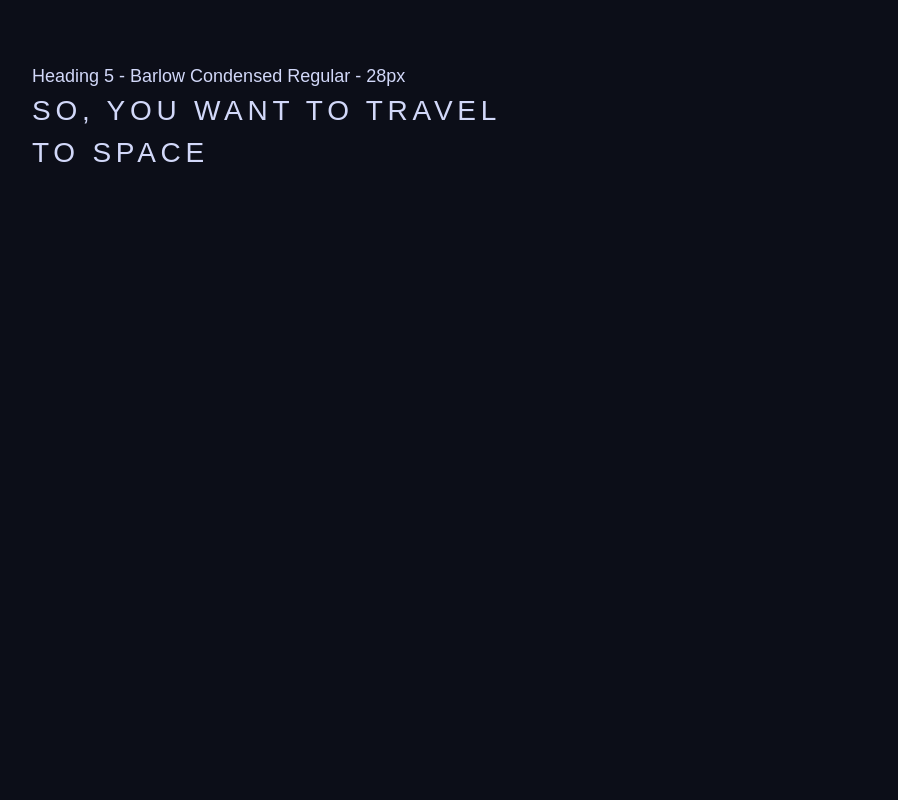
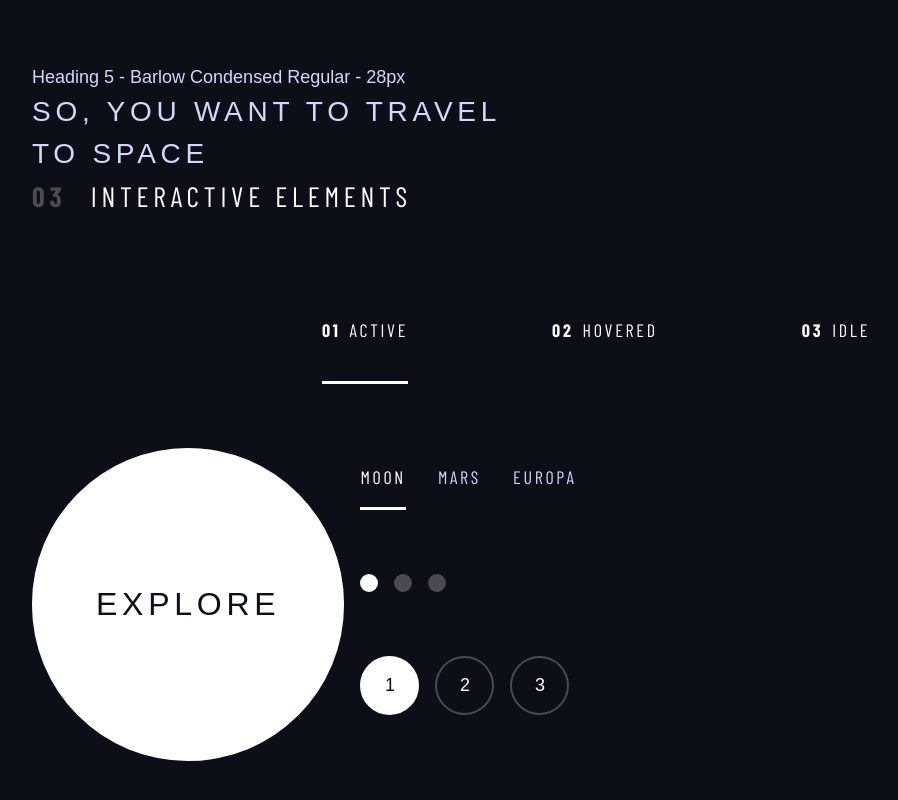
Before and after one commit to LesBurdock/ui_design_web, a Next.js app: page /designSystem in a window 1280 px wide. Shown: the part 986-1786 px from the top of the page, without its empty margins (44-942 px from the left). Before the commit the page ends 1160 px from the top, so only its background shows below. Built offline with nearby package versions, Linux system fonts and the light colour scheme; a web font is replaced by a local one.

Commit message:
interactive lements

```diff
--- a/src/app/designSystem/page.tsx
+++ b/src/app/designSystem/page.tsx
@@ -1,4 +1,5 @@
 // app/about/page.jsx
+import React from "react";
 import styles from "../page.module.css";
 
 export default function DesignSystem() {
@@ -53,52 +54,100 @@ export default function DesignSystem() {
             </div>
           </div>
         </section>
-        <section id="typography" >
-          <h2>
+        <section id="typography">
+          <h2 className={styles.numbered_title}>
             <span>02 </span>Typography
           </h2>
           <div className={styles.flex}>
-            <div className={`flow ${styles.flexg100}`} style={{ "--flow_space": "4rem" } as React.CSSProperties}>
+            <div
+              className={`flow ${styles.flexg100}`}
+              style={{ "--flow_space": "4rem" } as React.CSSProperties}
+            >
               <div>
-                <p className={`${styles.fgLight} ${styles.serif}`}>Heading 1 - Bellefair Regular - 150px</p>
-                <p className={`${styles.fs_900} ${styles.uppercase} ${styles.fgWhite} ${styles.serif}`}>Earth</p>
+                <p className={`${styles.fgLight} ${styles.serif}`}>
+                  Heading 1 - Bellefair Regular - 150px
+                </p>
+                <p
+                  className={`${styles.fs_900} ${styles.uppercase} ${styles.fgWhite} ${styles.serif}`}
+                >
+                  Earth
+                </p>
               </div>
               <div>
-                <p className={styles.fgLight}>Heading 2 - Bellefair Regular - 100px</p>
-                <p className={`${styles.fs_800} ${styles.uppercase} ${styles.fgWhite} ${styles.serif} `}>Venus</p>
+                <p className={styles.fgLight}>
+                  Heading 2 - Bellefair Regular - 100px
+                </p>
+                <p
+                  className={`${styles.fs_800} ${styles.uppercase} ${styles.fgWhite} ${styles.serif} `}
+                >
+                  Venus
+                </p>
               </div>
               <div>
-                <p className={styles.fgLight}>Heading 3 - Bellefair Regular - 56px</p>
-                <p className={`${styles.fs_700} ${styles.uppercase} ${styles.fgWhite} ${styles.serif}`}>Jupiter & Saturn</p>
+                <p className={styles.fgLight}>
+                  Heading 3 - Bellefair Regular - 56px
+                </p>
+                <p
+                  className={`${styles.fs_700} ${styles.uppercase} ${styles.fgWhite} ${styles.serif}`}
+                >
+                  Jupiter & Saturn
+                </p>
               </div>
               <div>
-                <p className={styles.fgLight}>Heading 4 - Bellefair Regular - 32px</p>
-                <p className={`${styles.fs_600} ${styles.uppercase} ${styles.fgWhite} ${styles.serif}`}>Uranus, Neptune, & Pluto</p>
+                <p className={styles.fgLight}>
+                  Heading 4 - Bellefair Regular - 32px
+                </p>
+                <p
+                  className={`${styles.fs_600} ${styles.uppercase} ${styles.fgWhite} ${styles.serif}`}
+                >
+                  Uranus, Neptune, & Pluto
+                </p>
               </div>
               <div>
-                <p className={`${styles.fgLight} ${styles.sans}`}>Heading 5 - Barlow Condensed Regular - 28px</p>
-                <p className={`${styles.fs_500} ${styles.uppercase} ${styles.fgLight} ${styles.letter_spacing_1} ${styles.sans}`}>So, you want to travel to space</p>
+                <p className={`${styles.fgLight} ${styles.sans}`}>
+                  Heading 5 - Barlow Condensed Regular - 28px
+                </p>
+                <p
+                  className={`${styles.fs_500} ${styles.uppercase} ${styles.fgLight} ${styles.letter_spacing_1} ${styles.sans}`}
+                >
+                  So, you want to travel to space
+                </p>
               </div>
             </div>
 
-            <div className={`flow ${styles.flexg100}`} style={{ "--flow_space": "4rem" } as React.CSSProperties}>
+            <div
+              className={`flow ${styles.flexg100}`}
+              style={{ "--flow_space": "4rem" } as React.CSSProperties}
+            >
               <div>
-                <p className={`${styles.fgLight} ${styles.serif}`}>Subheading 1 - Bellefair Regular - 28px</p>
-                <p className={`${styles.fgWhite} ${styles.fs_600}`}>384,400 km</p>
+                <p className={`${styles.fgLight} ${styles.serif}`}>
+                  Subheading 1 - Bellefair Regular - 28px
+                </p>
+                <p className={`${styles.fgWhite} ${styles.fs_600}`}>
+                  384,400 km
+                </p>
               </div>
               <div>
                 <p className={`${styles.fgLight}`}>
                   Subheading 2 - Barlow Condensed Regular - 14px - 2.35
                   Character Space
                 </p>
-                <p className={`${styles.fgWhite} ${styles.sansCond} ${styles.fs_400} ${styles.letter_spacing_3}`}>Avg. Distance</p>
+                <p
+                  className={`${styles.fgWhite} ${styles.sansCond} ${styles.fs_400} ${styles.letter_spacing_3}`}
+                >
+                  Avg. Distance
+                </p>
               </div>
               <div>
                 <p className={`${styles.fgLight}`}>
                   Nav Text - Barlow Condensed Regular - 16px - 2.7 Character
                   Space
                 </p>
-                <p className={`${styles.fgWhite} ${styles.sansCond} ${styles.fs_400} ${styles.letter_spacing_2}`}>Europa</p>
+                <p
+                  className={`${styles.fgWhite} ${styles.sansCond} ${styles.fs_400} ${styles.letter_spacing_2}`}
+                >
+                  Europa
+                </p>
               </div>
               <div>
                 <p className={`${styles.fgLight}`}>Body Text</p>
@@ -117,9 +166,134 @@ export default function DesignSystem() {
                   Suspendisse potenti.Lorem ipsum dolor sit amet, consectetuer
                   adipiscing elit. Phasellus hendrerit. Pellentesque aliquet
                   nibh nec urna. In nisi neque, aliquet vel, dapibus id, mattis
-                  vel, nisi.{" "}
+                  vel, nisi.
                 </p>
-              </div>{" "}
+              </div>
+            </div>
+          </div>
+        </section>
+        <section
+          className={`flow ${styles.flexg100}`}
+          style={{ "--flow_space": "4rem" } as React.CSSProperties}
+          id="interactive-elements"
+        >
+          <h2 className={styles.numbered_title}>
+            <span>03</span> Interactive elements
+          </h2>
+
+          {/* //navigation// */}
+          <div>
+            <nav>
+              <ul
+                className={`${styles.primary_navigation} ${styles.underline_indicators} ${styles.flex}`}
+              >
+                <li className={styles.active}>
+                  <a
+                    className={`${styles.fgWhite} ${styles.sansCond} ${styles.uppercase} ${styles.letter_spacing_2} `}
+                    href="#"
+                  >
+                    <span>01</span>Active
+                  </a>
+                </li>
+                <li>
+                  <a
+                    className={`${styles.fgWhite} ${styles.sansCond} ${styles.uppercase} ${styles.letter_spacing_2} `}
+                    href="#"
+                  >
+                    <span>02</span>Hovered
+                  </a>
+                </li>
+                <li>
+                  <a
+                    className={`${styles.fgWhite} ${styles.sansCond} ${styles.uppercase} ${styles.letter_spacing_2} `}
+                    href="#"
+                  >
+                    <span>03</span>Idle
+                  </a>
+                </li>
+              </ul>
+            </nav>
+          </div>
+
+          <div className={styles.flex}>
+            <div>
+              {/* <!-- explore button --> */}
+              <a
+                href="#"
+                className={`${styles.large_button} ${styles.bgWhite} ${styles.fgDark} ${styles.fs_600} ${styles.uppercase} ${styles.letter_spacing_1} ${styles.sans} `}
+              >
+                Explore
+              </a>
+            </div>
+
+            <div className={`flow ${styles.flexg100}`} style={{ marginBottom: "50vh" } as React.CSSProperties}>
+              {/* <!-- Tabs --> */}
+              <div
+                role="tablist"
+                className={`${styles.underline_indicators} ${styles.flex} ${styles.tab_group}`}
+              >
+                <button
+                  role="tab"
+                  aria-selected="true"
+                  className={`${styles.fgLight} ${styles.bgDark} ${styles.sansCond} ${styles.uppercase} ${styles.letter_spacing_2}`}
+                >
+                  Moon
+                </button>
+                <button
+                  role="tab"
+                  aria-selected="false"
+                  className={`${styles.fgLight} ${styles.bgDark} ${styles.sansCond} ${styles.uppercase} ${styles.letter_spacing_2}`}
+                >
+                  Mars
+                </button>
+                <button
+                  role="tab"
+                  aria-selected="false"
+                  className={`${styles.fgLight} ${styles.bgDark} ${styles.sansCond} ${styles.uppercase} ${styles.letter_spacing_2}`}
+                >
+                  Europa
+                </button>
+              </div>
+
+              {/* <!-- Dots --> */}
+              <div className={`${styles.flex} ${styles.dot_indicators}`}>
+              <button
+                  role="tab"
+                  aria-selected="true"
+                ><span  className={`${styles.sr_only}`}
+                >   slide title</span>
+                </button>
+                <button
+                  role="tab"
+                  aria-selected="false"
+                ><span  className={`${styles.sr_only}`}
+                >   slide title</span>
+                </button>
+                <button
+                  role="tab"
+                  aria-selected="false"
+                ><span  className={`${styles.sr_only}`}
+                >   slide title</span>
+                </button>
+                </div>
+              {/* <!-- Numbers --> */}
+              <div className={`${styles.flex} ${styles.number_indicators}`}>
+              <button
+                  role="tab"
+                  aria-selected="true"
+                >1
+                </button>
+                <button
+                  role="tab"
+                  aria-selected="false"
+                >2
+                </button>
+                <button
+                  role="tab"
+                  aria-selected="false"
+                >3
+                </button>
+                </div>
             </div>
           </div>
         </section>
--- a/src/app/globals.css
+++ b/src/app/globals.css
@@ -20,7 +20,7 @@ body{
           --ff_serif: var(--font-bellefair), serif;
           --ff_sans_cond: var(--font-barlow-condensed), sans-serif;
           --ff_sans_normal:var(--font-barlow), sans-serif;
-  background-color:hsl(var(--clr-dark));
+  background-color:hsl( var(--clr-dark));
   color: hsl( var(--clr-white) );
   font-family: var(--ff_serif);
   font-size: var(--fs-400)
--- a/src/app/page.module.css
+++ b/src/app/page.module.css
@@ -19,12 +19,8 @@
     margin-inline: auto;
     max-width: 1200px;
   }
-/*this is the lobotomised owl it allows padding around all the sibling elements except the first*/
-  .flow > *:where(:not(:first-child)) {
-    margin-top: 1rem;
-    outline: 1px solid red;
-}
-  .sr-only {
+
+  .sr_only {
     position: absolute;
     width: 1px;
     height: 1px;
@@ -105,3 +101,117 @@
     span { margin-right: .5em;
         font-weight: 700;  color: hsl( var(--clr-white) / .25);}
 }
+
+/* ------------------- */
+/* Compontents         */
+/* ------------------- */
+
+.large_button {
+    position:relative;
+    display: grid;
+    z-index:1;
+    place-items: center;
+    padding: 0 2em;
+  border-radius: 50%;
+  text-decoration: none;
+  aspect-ratio: 1;
+}
+
+/* if youre doing animations and transitions on the transform you dont want to change the height and width always use scale as otherwise its expensive on the browser */
+ /* the below sets the opacity aat a different speed to the transition which makes it look smoother */
+.large_button::after {
+    z-index:-1;
+    content: '';
+    position: absolute;
+    width: 100%;
+    height: 100%;
+    border-radius:50%;
+    background: hsl( var(--clr-white) / .15);
+    transition: opacity 500ms linear, transform 500ms ease-in-out;
+}
+/* use scale for the transition */
+.large_button:hover::after,
+.large_button:focus::after {
+    transform: scale(1.5);
+    opacity:1;
+}
+.primary_navigation{
+    display: flex;
+    --gap: 8em;
+    --underline_gap:2em;
+    align-items: center;
+    justify-content: center;
+    padding: 0;
+    margin: 0;
+    list-style: none;
+    a {
+        text-decoration: none;
+
+    }
+    a > span {
+        font-weight: 700;
+        margin-right: .5em;
+    }
+}
+
+.underline_indicators > * {
+    cursor: pointer;
+    padding: var(--underline_gap, 1rem) 0;
+    border: 0;
+    border-bottom: .2rem solid hsl( var(--clr-white) / 0 );
+}
+
+.underline_indicators > *:hover,
+.underline_indicators > *:focus {
+    border-color: hsl( var(--clr-white) / .25);
+}
+
+.underline_indicators > .active,
+.underline_indicators > [aria-selected="true"] {
+    color:hsl( var(--clr-white) / 1);
+    border-color: hsl( var(--clr-white) / 1);
+}
+
+.tab_group {
+    --gap: 2rem;
+}
+
+.dot_indicators > * {
+    cursor: pointer;
+    padding: 0.5em;
+    border: 0;
+    background-color: hsl( var(--clr-white) / .25);
+    border-radius:50%;
+ aspect-ratio: 1;}
+
+.dot_indicators > *:hover,
+.dot_indicators > *:focus {
+    background-color: hsl( var(--clr-white) / .5);
+}
+.dot_indicators > .active,
+.dot_indicators > [aria-selected="true"] {
+    background-color: hsl( var(--clr-white) / 1);
+}
+
+
+.number_indicators > * {
+    cursor: pointer;
+    padding:0 1.25em;
+    background-color: hsl( var(--clr-dark));
+    color: hsl( var(--clr-white) / 1);
+    border: solid 2px hsl( var(--clr-white)/.25);
+    border-radius:50%;
+    aspect-ratio: 1;
+}
+
+.number_indicators > *:hover,
+.number_indicators > *:focus {
+    background-color: hsl( var(--clr-dark));
+    border: solid 2px hsl( var(--clr-white) / 1);
+}
+.number_indicators > .active,
+.number_indicators > [aria-selected="true"] {
+    background-color: hsl( var(--clr-white)/1);
+    color: hsl( var(--clr-dark) / 1);
+    border: solid 2px hsl( var(--clr-white));
+}
```
